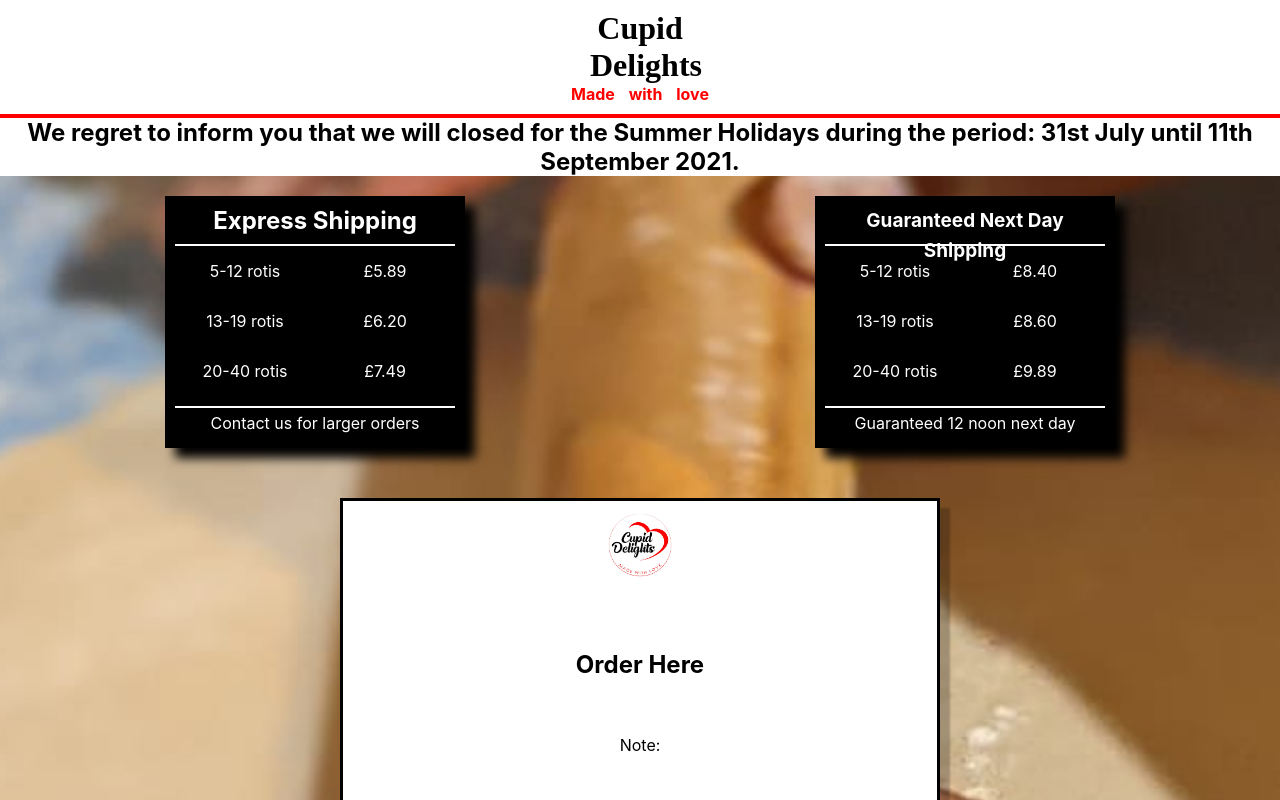
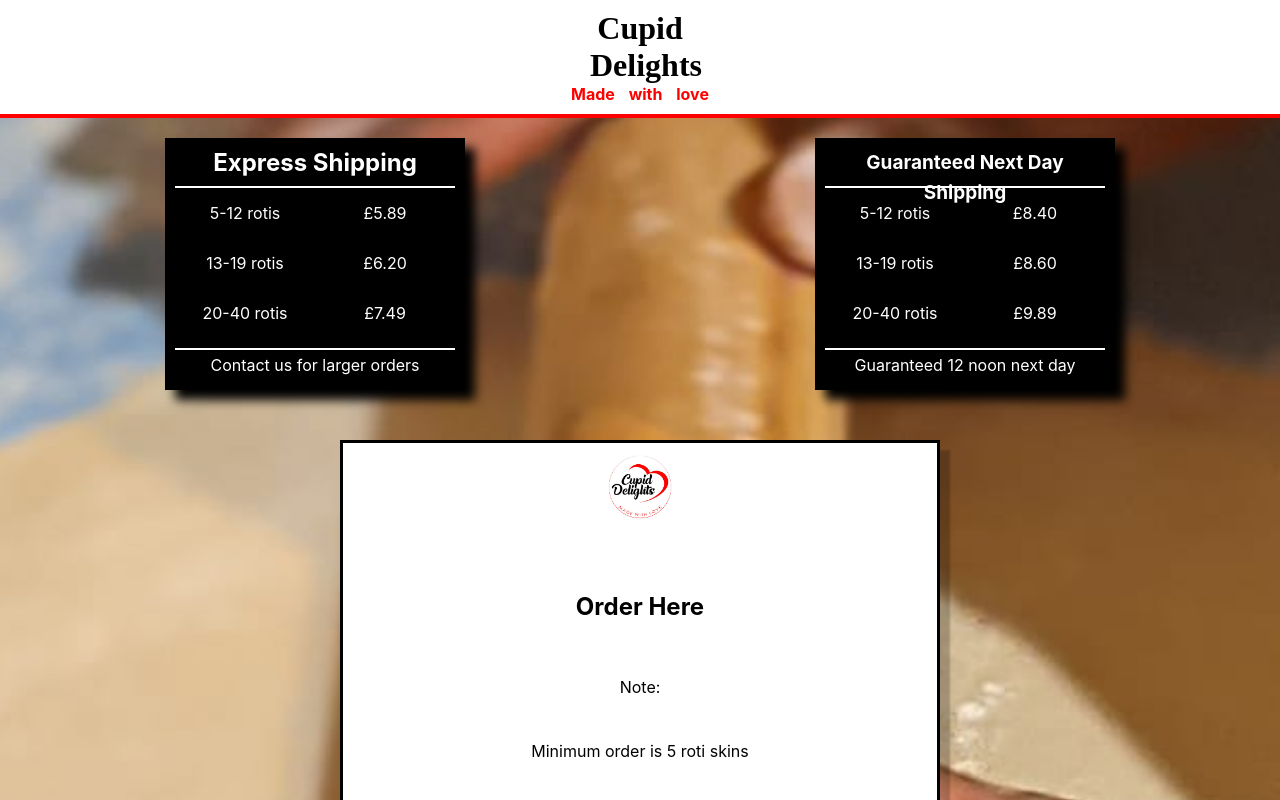
Before and after one commit to sammateo/cupid-delights, a Next.js app: page / in a window 1280 px wide. Shown: the top 800 px of the page. Built offline with nearby package versions, Linux system fonts and the light colour scheme.

Commit message:
Banner removal

```diff
--- a/pages/index.js
+++ b/pages/index.js
@@ -118,9 +118,9 @@
 				<h4>Made with love</h4>
 			</div>
 
-			<div className={styles.banner}>
+			{/* <div className={styles.banner}>
 					<h2>We regret to inform you that we will closed for the Summer Holidays during the period: 31st July until 11th September 2021.</h2>
-			</div>
+			</div> */}
 			<ShippingInfo></ShippingInfo>
 			<Content
 				checkout={checkout}
--- a/styles/Home.module.css
+++ b/styles/Home.module.css
@@ -36,6 +36,7 @@
 .banner {
 	width: 100%;
 	margin-left: auto;
+	padding: 10px;
 	margin-right: auto;
 	background-color: white;
 	text-align: center;
```
